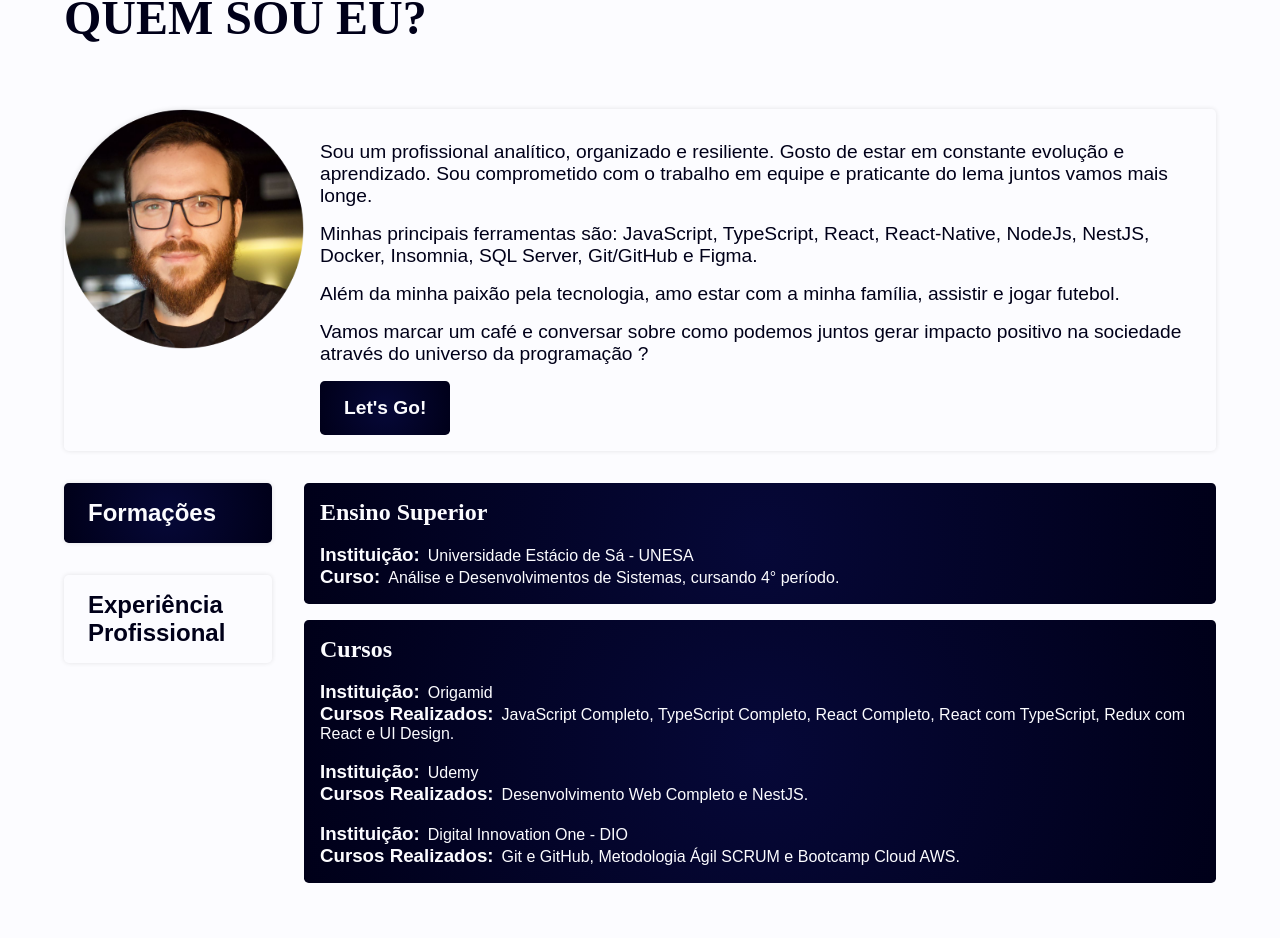
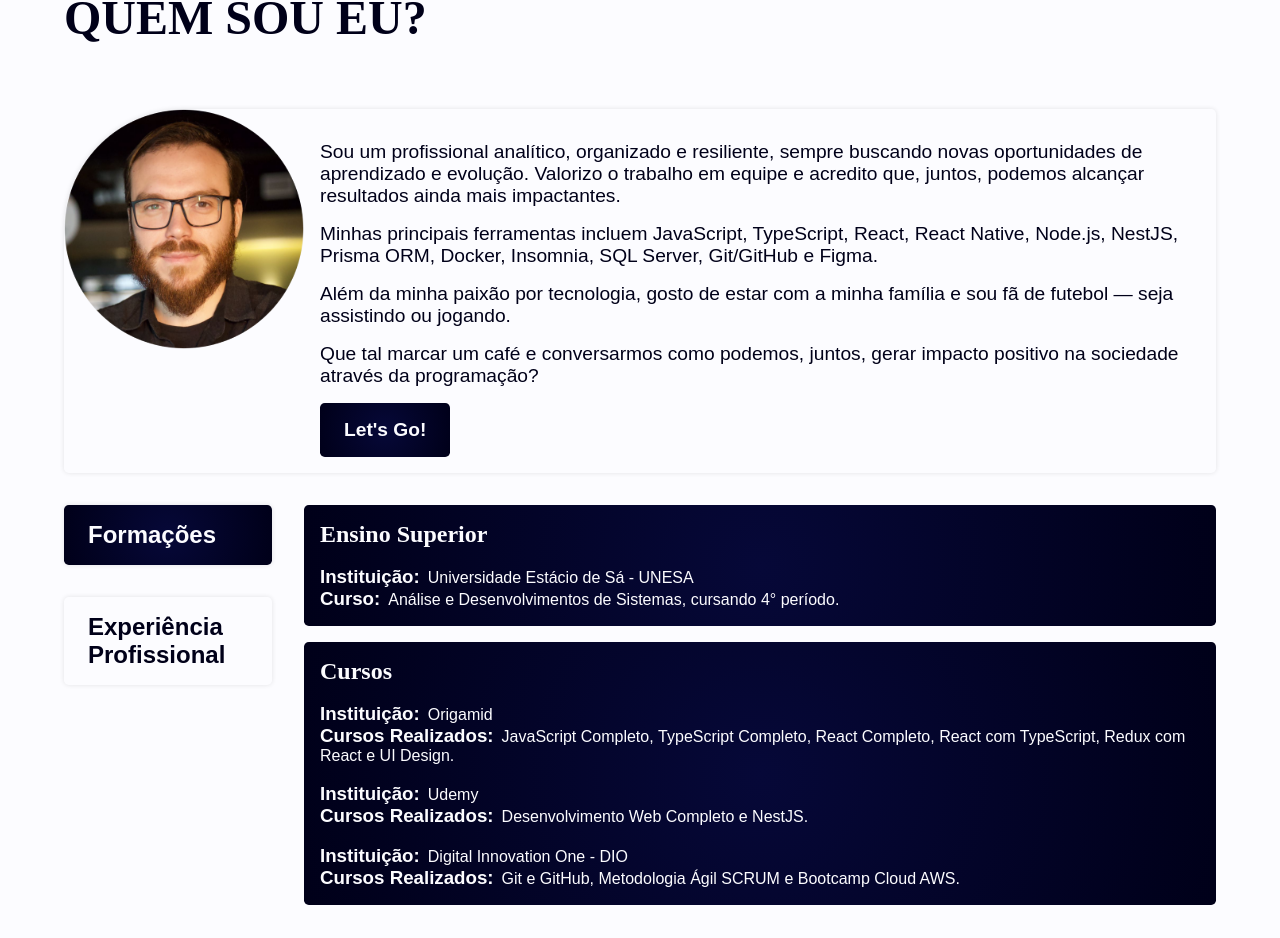
Before and after one commit to matheusLdev/projeto-portfolio, a React (Vite) app: page / in a window 1280 px wide. Shown: the part 1727-2665 px from the top of the page. Built offline with nearby package versions, Linux system fonts and the light colour scheme; the HTML template or start-up script is replaced by a standard one; a web font is replaced by a local one.

Commit message:
feat: melhorando os textos sobre mim e minha experiência profissional

```diff
--- a/src/components/About/index.tsx
+++ b/src/components/About/index.tsx
@@ -1,107 +1,256 @@
-import ContainerSection from '../ContainerSection';
-import Matheus from '../../assets/images/matheus.png'
-import { ContainerBio, ContainerContent, ContainerHistory, ContainerHistoryEducation, ContainerText, ImagePerson, LinkTalkMe, MenuAside } from './style';
-import Container from '../Container';
-import { useState } from 'react';
-import Animate from '../Animate';
+import ContainerSection from "../ContainerSection";
+import Matheus from "../../assets/images/matheus.png";
+import {
+  ContainerBio,
+  ContainerContent,
+  ContainerHistory,
+  ContainerHistoryEducation,
+  ContainerText,
+  ImagePerson,
+  LinkTalkMe,
+  MenuAside,
+} from "./style";
+import Container from "../Container";
+import { useState } from "react";
+import Animate from "../Animate";
 
 const About = () => {
-  const [activeSection, setActiveSection] = useState('Formações');
+  const [activeSection, setActiveSection] = useState("Formações");
 
   return (
-    <ContainerSection id='sobre' titleSection='Quem Sou Eu?'>
+    <ContainerSection id="sobre" titleSection="Quem Sou Eu?">
       <ContainerBio>
         <ImagePerson src={Matheus} />
         <ContainerText>
-          <p>Sou um profissional analítico, organizado e resiliente. Gosto de estar em constante evolução e aprendizado. Sou comprometido com o trabalho em equipe e praticante do lema juntos vamos mais longe.</p>
-          <p>Minhas principais ferramentas são: JavaScript, TypeScript, React, React-Native, NodeJs, NestJS, Docker, Insomnia, SQL Server, Git/GitHub e Figma.</p>
-          <p>Além da minha paixão pela tecnologia, amo estar com a minha família, assistir e jogar futebol.</p>
-          <p>Vamos marcar um café e conversar sobre como podemos juntos gerar impacto positivo na sociedade através do universo da programação ?</p>
-          <LinkTalkMe href='https://wa.me/+5521980729950' target='_blank'>Let's Go!</LinkTalkMe>
+          <p>
+            Sou um profissional analítico, organizado e resiliente, sempre
+            buscando novas oportunidades de aprendizado e evolução. Valorizo o
+            trabalho em equipe e acredito que, juntos, podemos alcançar
+            resultados ainda mais impactantes.
+          </p>
+          <p>
+            Minhas principais ferramentas incluem JavaScript, TypeScript, React,
+            React Native, Node.js, NestJS, Prisma ORM, Docker, Insomnia, SQL
+            Server, Git/GitHub e Figma.
+          </p>
+          <p>
+            Além da minha paixão por tecnologia, gosto de estar com a minha
+            família e sou fã de futebol — seja assistindo ou jogando.
+          </p>
+          <p>
+            Que tal marcar um café e conversarmos como podemos, juntos, gerar
+            impacto positivo na sociedade através da programação?
+          </p>
+          <LinkTalkMe href="https://wa.me/+5521980729950" target="_blank">
+            Let's Go!
+          </LinkTalkMe>
         </ContainerText>
       </ContainerBio>
       <ContainerHistory>
         <MenuAside>
           <ul>
             <li
-              className={activeSection === 'Formações' ? 'active' : ''}
-              onClick={() => setActiveSection('Formações')}
+              className={activeSection === "Formações" ? "active" : ""}
+              onClick={() => setActiveSection("Formações")}
             >
               Formações
             </li>
             <li
-              className={activeSection === 'Experiência Profissional' ? 'active' : ''}
-              onClick={() => setActiveSection('Experiência Profissional')}
+              className={
+                activeSection === "Experiência Profissional" ? "active" : ""
+              }
+              onClick={() => setActiveSection("Experiência Profissional")}
             >
               Experiência Profissional
             </li>
           </ul>
         </MenuAside>
         <ContainerHistoryEducation>
-          {activeSection === 'Formações' && (
+          {activeSection === "Formações" && (
             <Animate key="formacoes">
-              <Container height='fit-content' borderRadius='.3rem'>
+              <Container height="fit-content" borderRadius=".3rem">
                 <ContainerContent>
                   <h2>Ensino Superior</h2>
-                  <br/>
+                  <br />
                   <h3>Instituição:</h3>
                   <p>Universidade Estácio de Sá - UNESA</p>
-                  <br/>
+                  <br />
                   <h3>Curso:</h3>
-                  <p>Análise e Desenvolvimentos de Sistemas, cursando 4° período.</p>
+                  <p>
+                    Análise e Desenvolvimentos de Sistemas, cursando 4° período.
+                  </p>
                 </ContainerContent>
               </Container>
-              <Container height='fit-content' borderRadius='.3rem'>
+              <Container height="fit-content" borderRadius=".3rem">
                 <ContainerContent>
                   <h2>Cursos</h2>
-                  <br/>
+                  <br />
                   <h3>Instituição:</h3>
                   <p>Origamid</p>
-                  <br/>
+                  <br />
                   <h3>Cursos Realizados:</h3>
                   <p>
-                    <a href='https://origamid.com/certificate/2a5acb15' target="_blank" rel="noopener noreferrer">JavaScript Completo</a>, <a href='https://www.origamid.com/certificate/781520c7' target="_blank" rel="noopener noreferrer">TypeScript Completo</a>, <a href='https://www.origamid.com/certificate/e6c557cb' target="_blank" rel="noopener noreferrer">React Completo</a>, <a href='https://www.origamid.com/certificate/b04d0774' target="_blank" rel="noopener noreferrer">React com TypeScript</a>, <a href='https://origamid.com/certificate/a65784cd' target="_blank" rel="noopener noreferrer">Redux com React</a> e <a href='https://origamid.com/certificate/8d506280' target="_blank" rel="noopener noreferrer">UI Design</a>.
+                    <a
+                      href="https://origamid.com/certificate/2a5acb15"
+                      target="_blank"
+                      rel="noopener noreferrer"
+                    >
+                      JavaScript Completo
+                    </a>
+                    ,{" "}
+                    <a
+                      href="https://www.origamid.com/certificate/781520c7"
+                      target="_blank"
+                      rel="noopener noreferrer"
+                    >
+                      TypeScript Completo
+                    </a>
+                    ,{" "}
+                    <a
+                      href="https://www.origamid.com/certificate/e6c557cb"
+                      target="_blank"
+                      rel="noopener noreferrer"
+                    >
+                      React Completo
+                    </a>
+                    ,{" "}
+                    <a
+                      href="https://www.origamid.com/certificate/b04d0774"
+                      target="_blank"
+                      rel="noopener noreferrer"
+                    >
+                      React com TypeScript
+                    </a>
+                    ,{" "}
+                    <a
+                      href="https://origamid.com/certificate/a65784cd"
+                      target="_blank"
+                      rel="noopener noreferrer"
+                    >
+                      Redux com React
+                    </a>{" "}
+                    e{" "}
+                    <a
+                      href="https://origamid.com/certificate/8d506280"
+                      target="_blank"
+                      rel="noopener noreferrer"
+                    >
+                      UI Design
+                    </a>
+                    .
                   </p>
-                  <br/><br/>
+                  <br />
+                  <br />
                   <h3>Instituição:</h3>
                   <p>Udemy</p>
-                  <br/>
+                  <br />
                   <h3>Cursos Realizados:</h3>
                   <p>
-                    <a href='https://www.udemy.com/certificate/UC-a9194722-c607-4531-bd56-b3285dd76887/' target="_blank" rel="noopener noreferrer">Desenvolvimento Web Completo</a> e <a href='https://www.udemy.com/certificate/UC-6e58e0ce-62ff-4678-8a8d-dd36d064d22d/?utm_campaign=email&utm_medium=email&utm_source=sendgrid.com' target="_blank" rel="noopener noreferrer">NestJS</a>.
+                    <a
+                      href="https://www.udemy.com/certificate/UC-a9194722-c607-4531-bd56-b3285dd76887/"
+                      target="_blank"
+                      rel="noopener noreferrer"
+                    >
+                      Desenvolvimento Web Completo
+                    </a>{" "}
+                    e{" "}
+                    <a
+                      href="https://www.udemy.com/certificate/UC-6e58e0ce-62ff-4678-8a8d-dd36d064d22d/?utm_campaign=email&utm_medium=email&utm_source=sendgrid.com"
+                      target="_blank"
+                      rel="noopener noreferrer"
+                    >
+                      NestJS
+                    </a>
+                    .
                   </p>
-                  <br/><br/>
+                  <br />
+                  <br />
                   <h3>Instituição:</h3>
                   <p>Digital Innovation One - DIO</p>
-                  <br/>
+                  <br />
                   <h3>Cursos Realizados:</h3>
                   <p>
-                    <a href='https://www.dio.me/certificate/6F518D3F/share' target="_blank" rel="noopener noreferrer">Git e GitHub</a>, <a href='https://www.dio.me/certificate/A3CF6EDD/share' target="_blank" rel="noopener noreferrer">Metodologia Ágil SCRUM</a> e <a href='https://www.dio.me/certificate/359C3BC3/share' target="_blank" rel="noopener noreferrer">Bootcamp Cloud AWS</a>.
+                    <a
+                      href="https://www.dio.me/certificate/6F518D3F/share"
+                      target="_blank"
+                      rel="noopener noreferrer"
+                    >
+                      Git e GitHub
+                    </a>
+                    ,{" "}
+                    <a
+                      href="https://www.dio.me/certificate/A3CF6EDD/share"
+                      target="_blank"
+                      rel="noopener noreferrer"
+                    >
+                      Metodologia Ágil SCRUM
+                    </a>{" "}
+                    e{" "}
+                    <a
+                      href="https://www.dio.me/certificate/359C3BC3/share"
+                      target="_blank"
+                      rel="noopener noreferrer"
+                    >
+                      Bootcamp Cloud AWS
+                    </a>
+                    .
                   </p>
                 </ContainerContent>
               </Container>
             </Animate>
           )}
-          {activeSection === 'Experiência Profissional' && (
+          {activeSection === "Experiência Profissional" && (
             <Animate key="experiencia">
-              <Container height='fit-content' borderRadius='.3rem'>
+              <Container height="fit-content" borderRadius=".3rem">
                 <ContainerContent>
                   <h2>Experiência Profissional</h2>
-                  <br/>
-                  <h3>Empresa:</h3><h4>Markts.</h4>
-                  <p> - <strong>Período:</strong> Fevereiro de 2024, até o presente momento.</p>
-                  <br/>
+                  <br />
+                  <h3>Empresa:</h3>
+                  <h4>markts.</h4>
+                  <p>
+                    {" "}
+                    - <strong>Período:</strong> Fevereiro de 2024, até o
+                    presente momento.
+                  </p>
+                  <br />
                   <h3>Cargo:</h3>
                   <p>Desenvolvedor Full-Stack e Mobile.</p>
-                  <br/>
+                  <br />
                   <h3>Descrição:</h3>
                   <ul>
-                    <li>Desenvolver aplicações web e móveis intuitivas e responsivas usando React, React Native e TypeScript;</li>
-                    <li>Utilizar o NestJS para desenvolver a lógica do servidor;</li>
-                    <li>Consumir WebServices em RestFull;</li>
-                    <li>Usar o Git para controlar as versões do código-fonte;</li>
-                    <li>Identificar e corrigir bugs em aplicações existentes, aplicar testes unitários e adotar Clean Code;</li>
-                    <li>Usar a metodologia ágil Scrum.</li>
+                    <li>
+                      Desenvolver aplicações web e móveis intuitivas e
+                      responsivas usando React, React Native e TypeScript.
+                    </li>
+                    <li>
+                      Utilizar o NestJS para implementar a lógica de backend e
+                      arquiteturas escaláveis.
+                    </li>
+                    <li>
+                      Consumir WebServices em RESTful, garantindo uma
+                      comunicação eficiente entre frontend e backend.
+                    </li>
+                    <li>
+                      Usar Docker para criar ambientes de desenvolvimento e
+                      produção consistentes e isolados.
+                    </li>
+                    <li>
+                      Trabalhar com o Prisma ORM para gerenciar o banco de dados
+                      de forma eficiente e simplificada.
+                    </li>
+                    <li>
+                      Utilizar Git para controle de versão do código-fonte,
+                      garantindo rastreabilidade e colaboração em equipe.
+                    </li>
+                    <li>
+                      Identificar e corrigir bugs em aplicações, aplicar testes
+                      unitários e adotar princípios de Clean Code.
+                    </li>
+                    <li>
+                      Seguir a metodologia ágil Scrum para otimizar o
+                      desenvolvimento em equipe e garantir entregas
+                      consistentes.
+                    </li>
                   </ul>
                 </ContainerContent>
               </Container>
@@ -110,7 +259,7 @@ const About = () => {
         </ContainerHistoryEducation>
       </ContainerHistory>
     </ContainerSection>
-  )
-}
+  );
+};
 
 export default About;
--- a/src/components/About/style.ts
+++ b/src/components/About/style.ts
@@ -144,6 +144,8 @@ export const ContainerContent = styled.div`
     padding-left: 1rem;
     li {
       list-style: disc;
+      margin-top: .125rem;
+      margin-bottom: .125rem;
     }
   }
 
```
